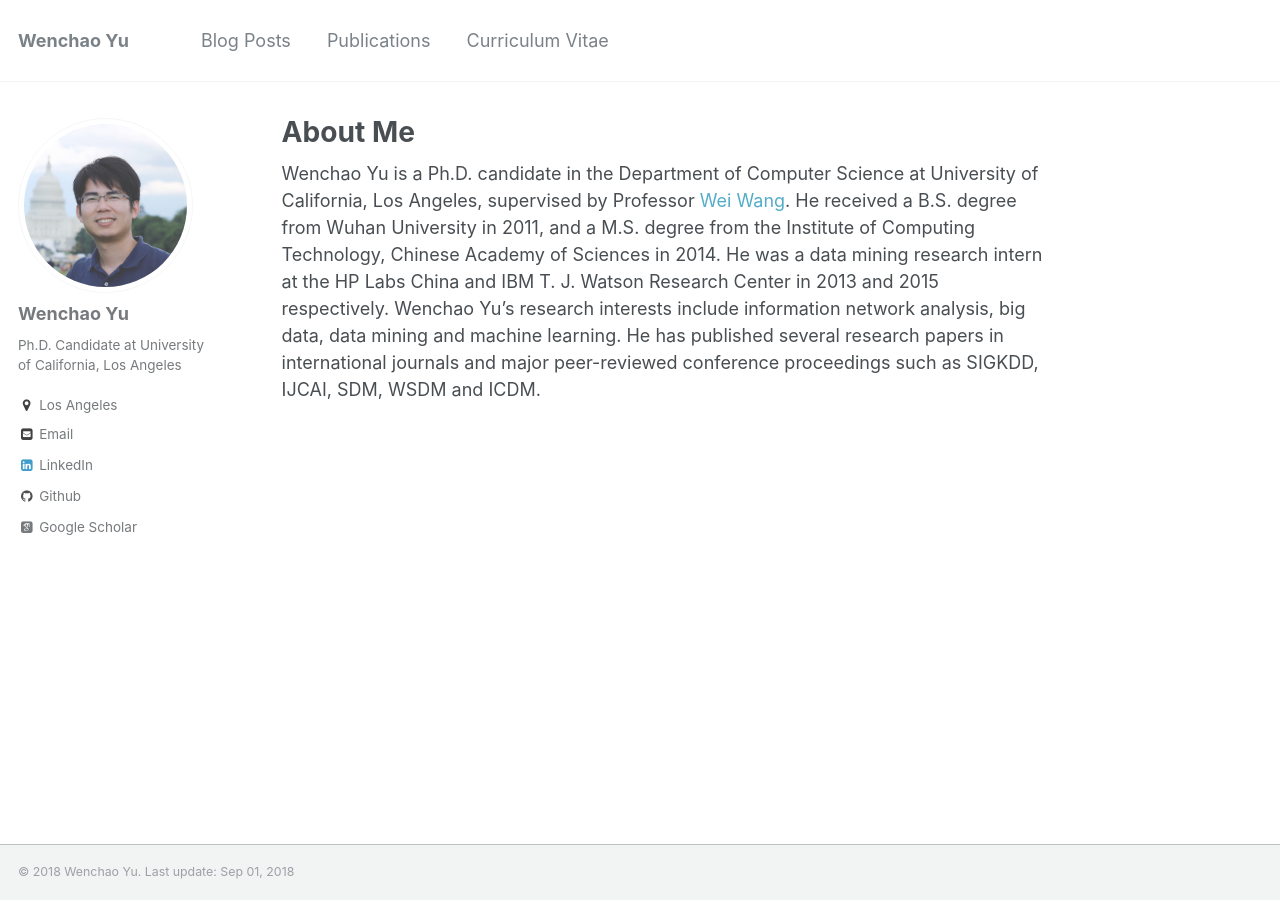
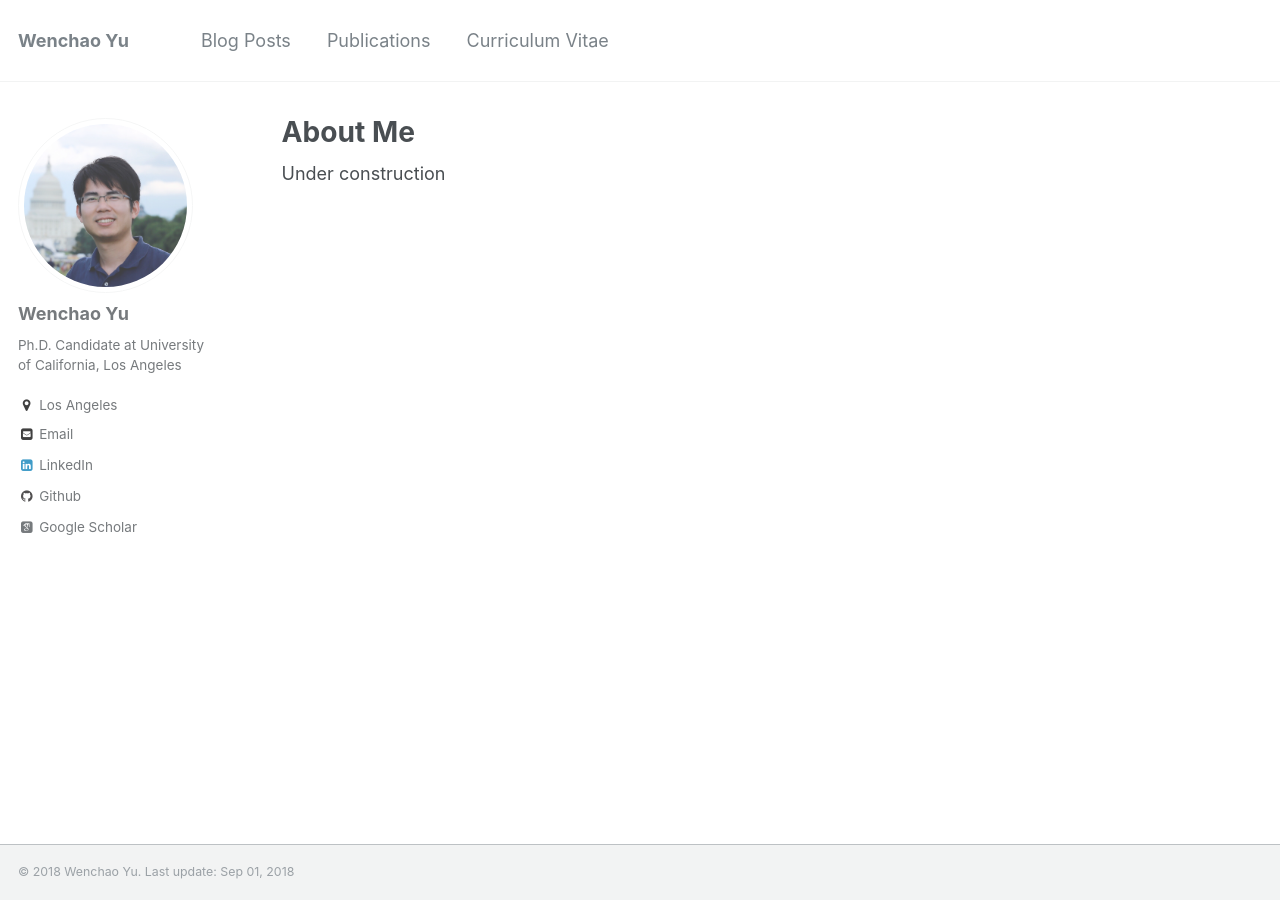
Before and after one commit to yuwenchao/yuwenchao.github.io, a Jekyll site: the page built from _pages/about.md, in a window 1280 px wide. Built offline with Jekyll 4.4.1, drawn with Linux system fonts in a browser that asks for light colours; some web fonts are replaced.

Commit message:
under construction

```diff
--- a/_pages/about.md
+++ b/_pages/about.md
@@ -8,7 +8,9 @@ redirect_from:
   - /about.html
 ---
 
-Wenchao Yu is a Ph.D. candidate in the Department of Computer Science at University of California, Los Angeles, supervised by Professor [Wei Wang](http://web.cs.ucla.edu/~weiwang/). He received a B.S. degree from Wuhan University in 2011, and a M.S. degree from the Institute of Computing Technology, Chinese Academy of Sciences in 2014. He was a data mining research intern at the HP Labs China and IBM T. J. Watson Research Center in 2013 and 2015 respectively. Wenchao Yu's research interests include information network analysis, big data, data mining and machine learning. He has published several research papers in international journals and major peer-reviewed conference proceedings such as SIGKDD, IJCAI, SDM, WSDM and ICDM.
+Under construction
+
+<!-- Wenchao Yu is a Ph.D. candidate in the Department of Computer Science at University of California, Los Angeles, supervised by Professor [Wei Wang](http://web.cs.ucla.edu/~weiwang/). He received a B.S. degree from Wuhan University in 2011, and a M.S. degree from the Institute of Computing Technology, Chinese Academy of Sciences in 2014. He was a data mining research intern at the HP Labs China and IBM T. J. Watson Research Center in 2013 and 2015 respectively. Wenchao Yu's research interests include information network analysis, big data, data mining and machine learning. He has published several research papers in international journals and major peer-reviewed conference proceedings such as SIGKDD, IJCAI, SDM, WSDM and ICDM. -->
 
 <!--
 
```
